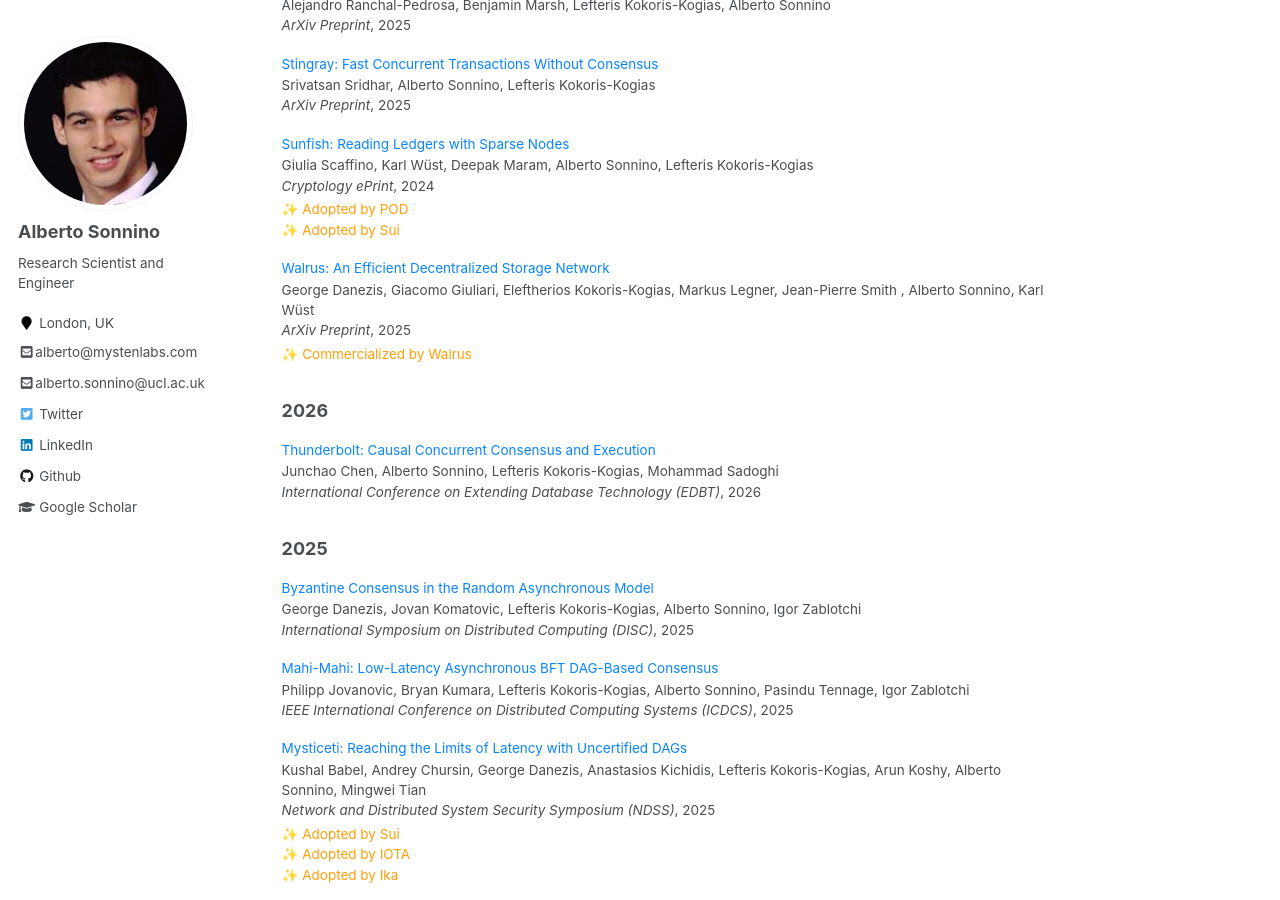
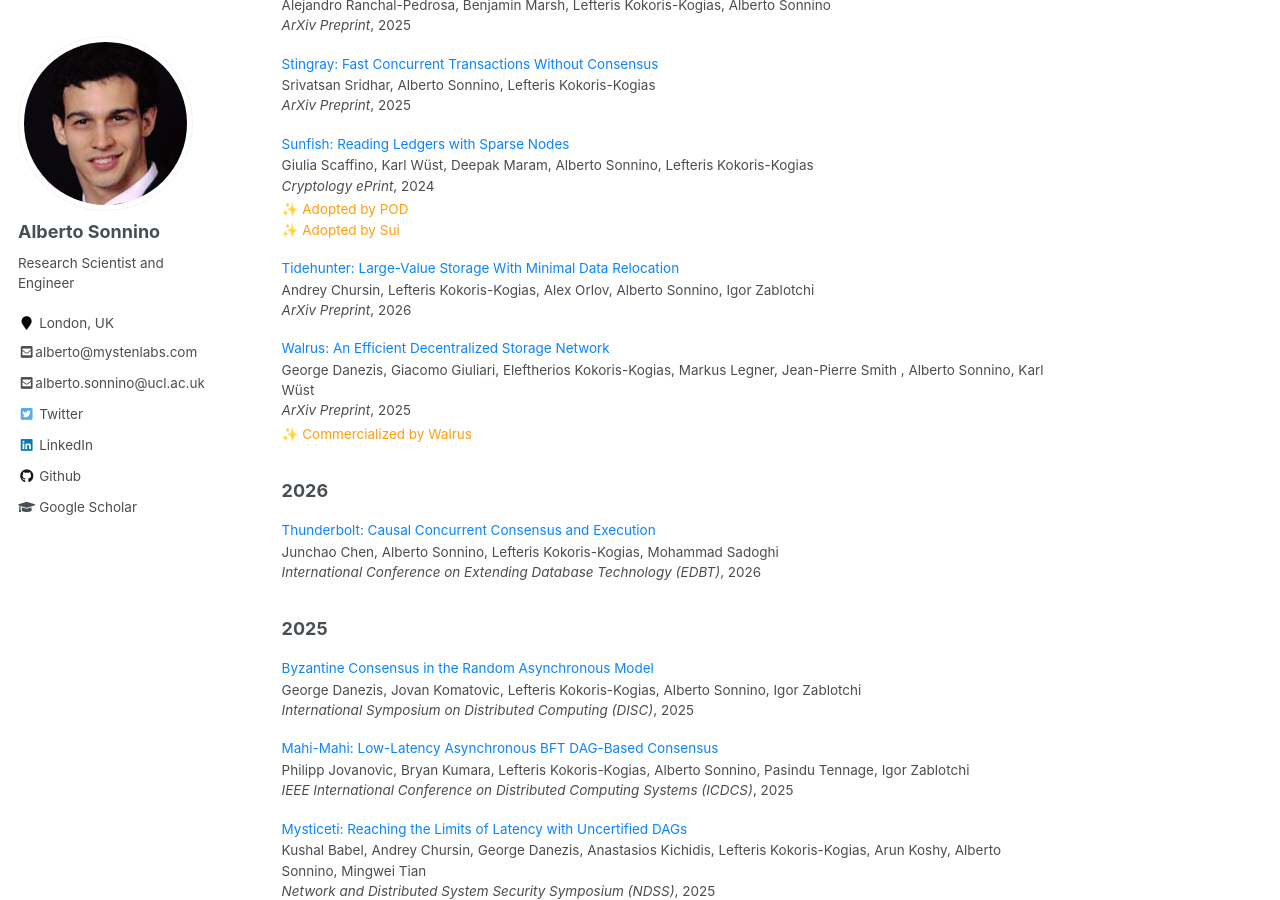
Before and after one commit to asonnino/asonnino.github.io, a Jekyll site: the page built from _pages/publications.md, in a window 1280 px wide and 900 px high, scrolled down 474 px. Built offline with Jekyll 4.4.1, drawn with Linux system fonts in a browser that asks for light colours.

Commit message:
feat: tidehunter

```diff
--- a/_data/papers.json
+++ b/_data/papers.json
@@ -600,5 +600,17 @@
     "venue": "ArXiv Preprint",
     "date": 2025,
     "filename": "sedna.pdf",
+  },
+  {
+    "category": "submission",
+    "title": "Tidehunter: Large-Value Storage With Minimal Data Relocation",
+    "authors": "Andrey Chursin, Lefteris Kokoris-Kogias, Alex Orlov, Alberto Sonnino, Igor Zablotchi",
+    "venue": "ArXiv Preprint",
+    "date": 2026,
+    "filename": "tidehunter.pdf",
+    "code": [
+      "https://github.com/asonnino/tidehunter",
+      "https://github.com/mystenlabs/tidehunter"
+    ]
   }
 ]
```
Also changed, not shown: 2 other files.
